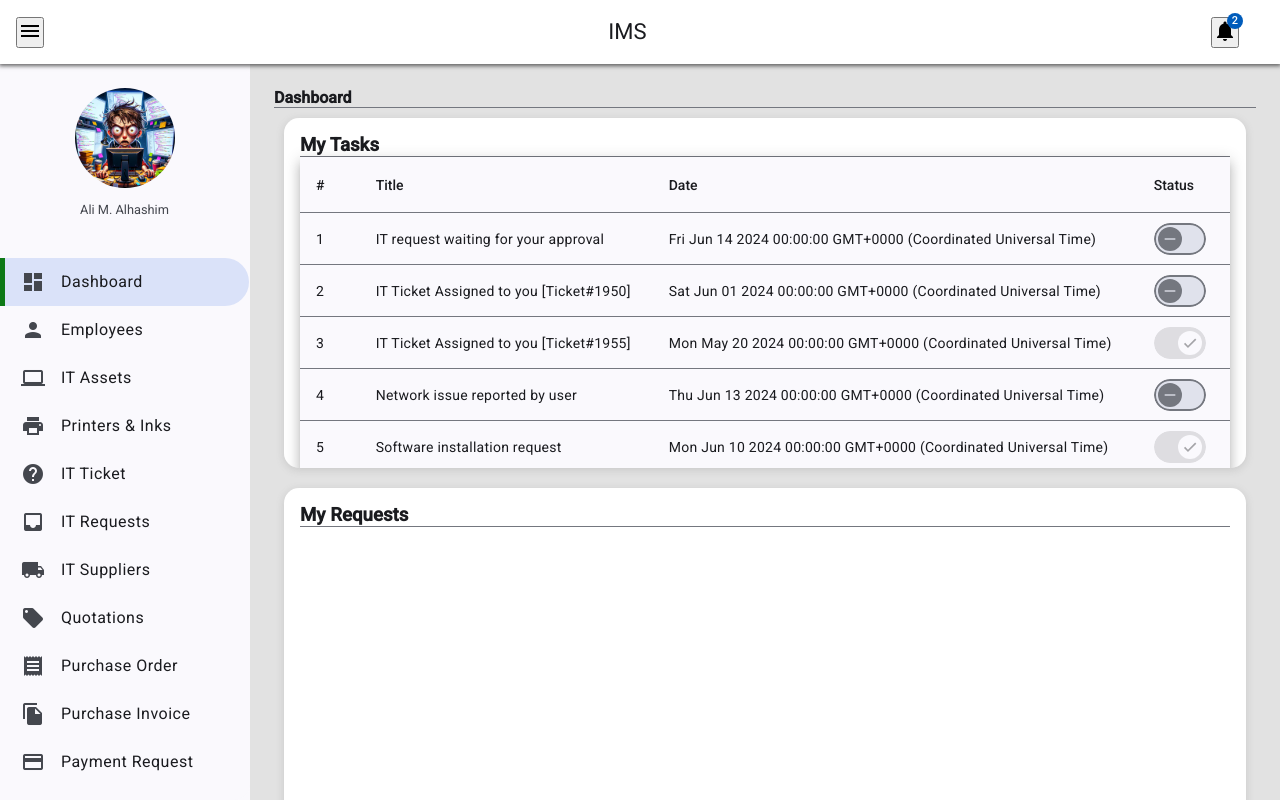
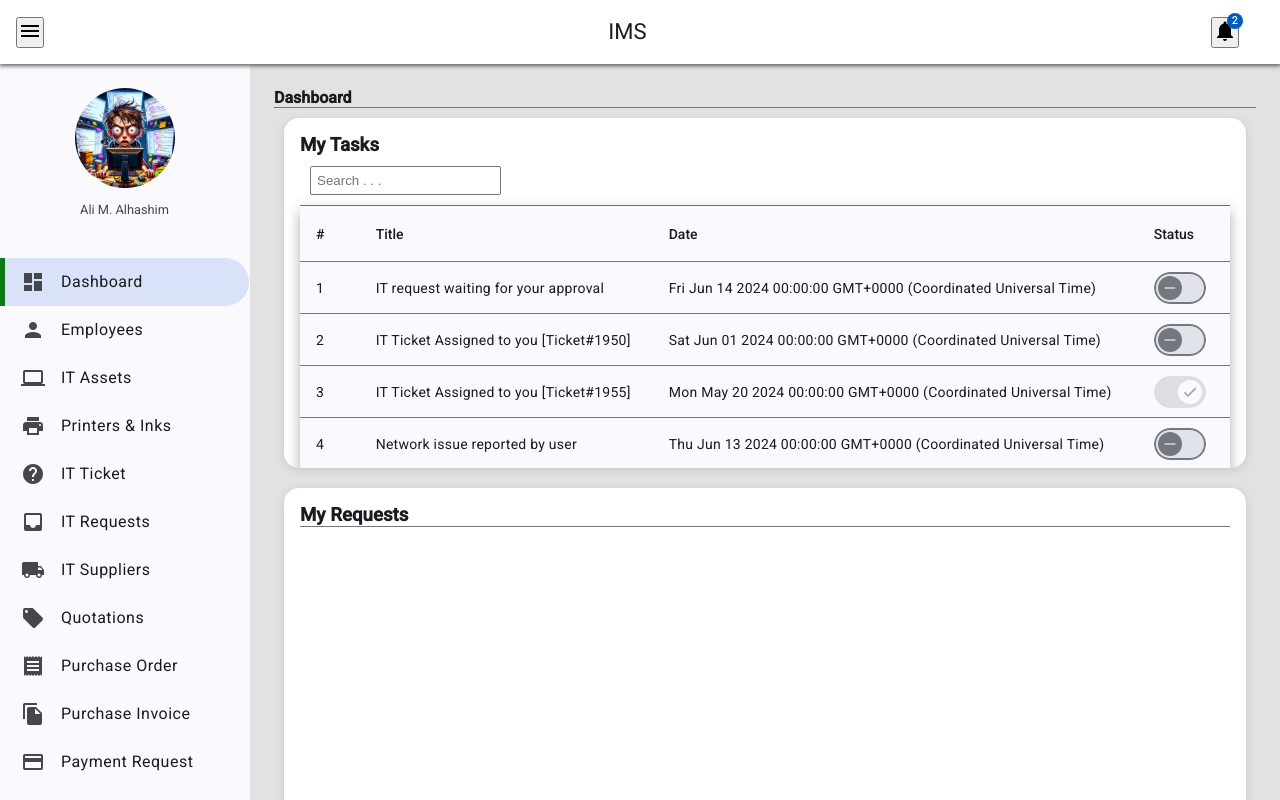
Before and after one commit to ali-alhashim/heroTech, an Angular app: page /dashboard in a window 1280 px wide. Built offline with nearby package versions, Linux system fonts and the light colour scheme.

Commit message:
searchTask

```diff
--- a/src/app/pages/dashboard/dashboard.component.html
+++ b/src/app/pages/dashboard/dashboard.component.html
@@ -8,6 +8,7 @@
         <!--task card-->
         <div class="card">
          <h3>My Tasks</h3>
+         <input name="searchTask" type="text" placeholder="Search . . . " class="search-input" (keyup)="searchTask()" [(ngModel)]="taskSearchTerm" />
          <mat-divider></mat-divider>
 
          <table mat-table [dataSource]="myTasks" matSort (matSortChange)="announceSortChange($event)" class="mat-elevation-z8">
--- a/src/app/pages/dashboard/dashboard.component.ts
+++ b/src/app/pages/dashboard/dashboard.component.ts
@@ -1,4 +1,4 @@
-import { Component, ViewChild, AfterViewInit } from '@angular/core';
+import { Component, ViewChild, AfterViewInit  } from '@angular/core';
 import { MatDividerModule } from '@angular/material/divider';
 import { Task } from '../../interfaces/task';
 import { MatTableModule, MatTableDataSource } from '@angular/material/table';
@@ -7,6 +7,7 @@ import { LiveAnnouncer } from '@angular/cdk/a11y';
 import { MatSort, Sort, MatSortModule } from '@angular/material/sort';
 import {MatPaginator, MatPaginatorModule} from '@angular/material/paginator';
 import {taskData} from '../../mock-data'
+import { FormsModule } from '@angular/forms';
 
 
 
@@ -14,11 +15,12 @@ import {taskData} from '../../mock-data'
 @Component({
   selector: 'app-dashboard',
   standalone: true,
-  imports: [MatDividerModule, MatTableModule, MatSlideToggleModule, MatSortModule, MatPaginatorModule],
+  imports: [MatDividerModule, MatTableModule, MatSlideToggleModule, MatSortModule, MatPaginatorModule ,FormsModule],
   templateUrl: './dashboard.component.html',
   styleUrls: ['./dashboard.component.css']
 })
 export class DashboardComponent implements AfterViewInit {
+  taskSearchTerm :string ='';
   tasksColumns: string[] = ['#', 'Title', 'Date', 'Status'];
   myTasks = new MatTableDataSource(taskData);
 
@@ -27,6 +29,16 @@ export class DashboardComponent implements AfterViewInit {
   @ViewChild(MatSort) sort!: MatSort;
   @ViewChild(MatPaginator) paginator!: MatPaginator;
 
+
+  searchTask()
+  {
+    //filter task
+    if (this.taskSearchTerm.length > 0)
+    {
+      // you want to search in task table
+      console.log('filter task table with:', this.taskSearchTerm);
+    }
+  }
 
 
   ngAfterViewInit()
--- a/src/styles.css
+++ b/src/styles.css
@@ -35,3 +35,9 @@ mat-sidenav-container{
 
 
 }
+
+.search-input{
+    margin: 10px;
+    padding: 5px;
+
+}
```
